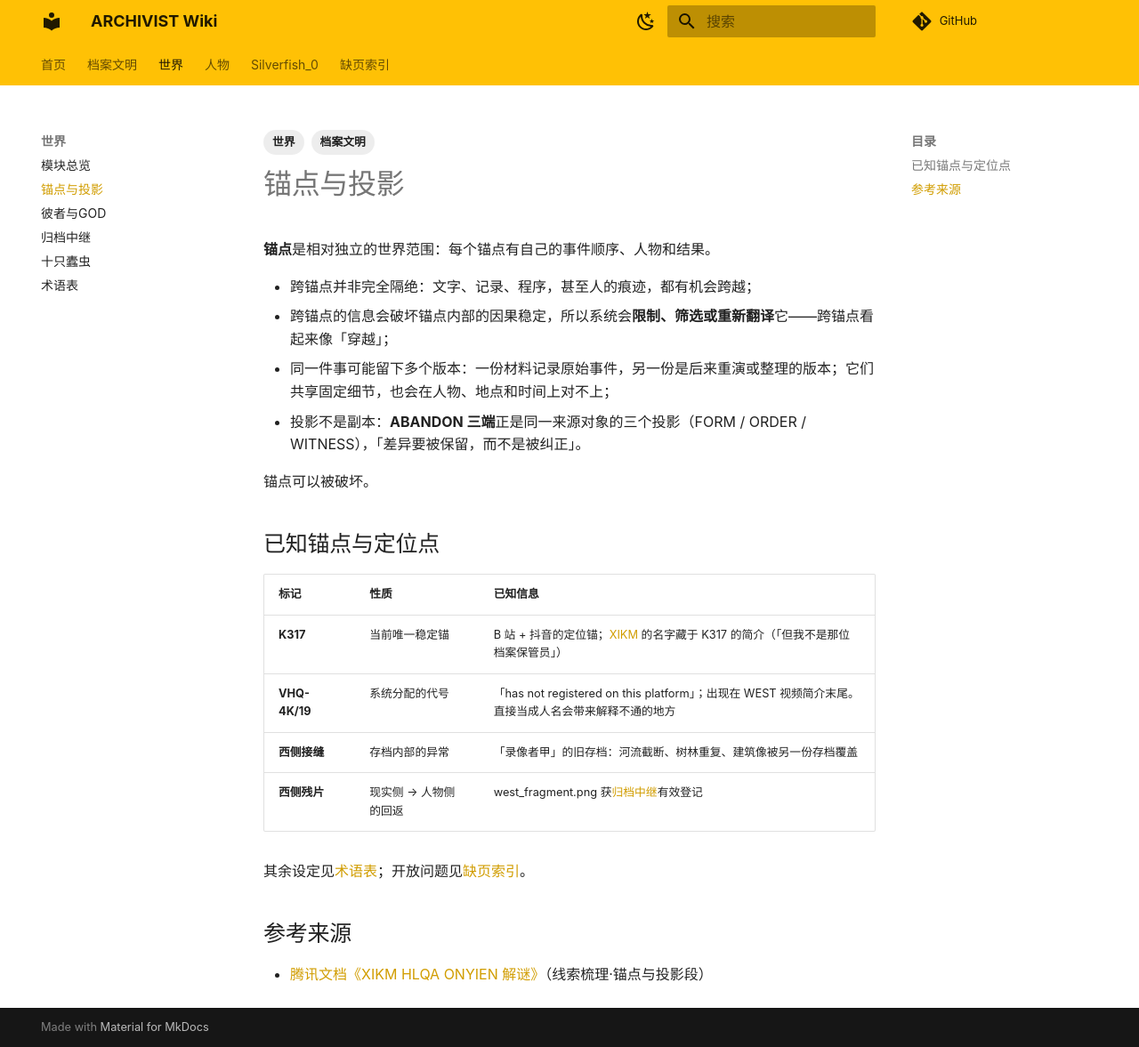
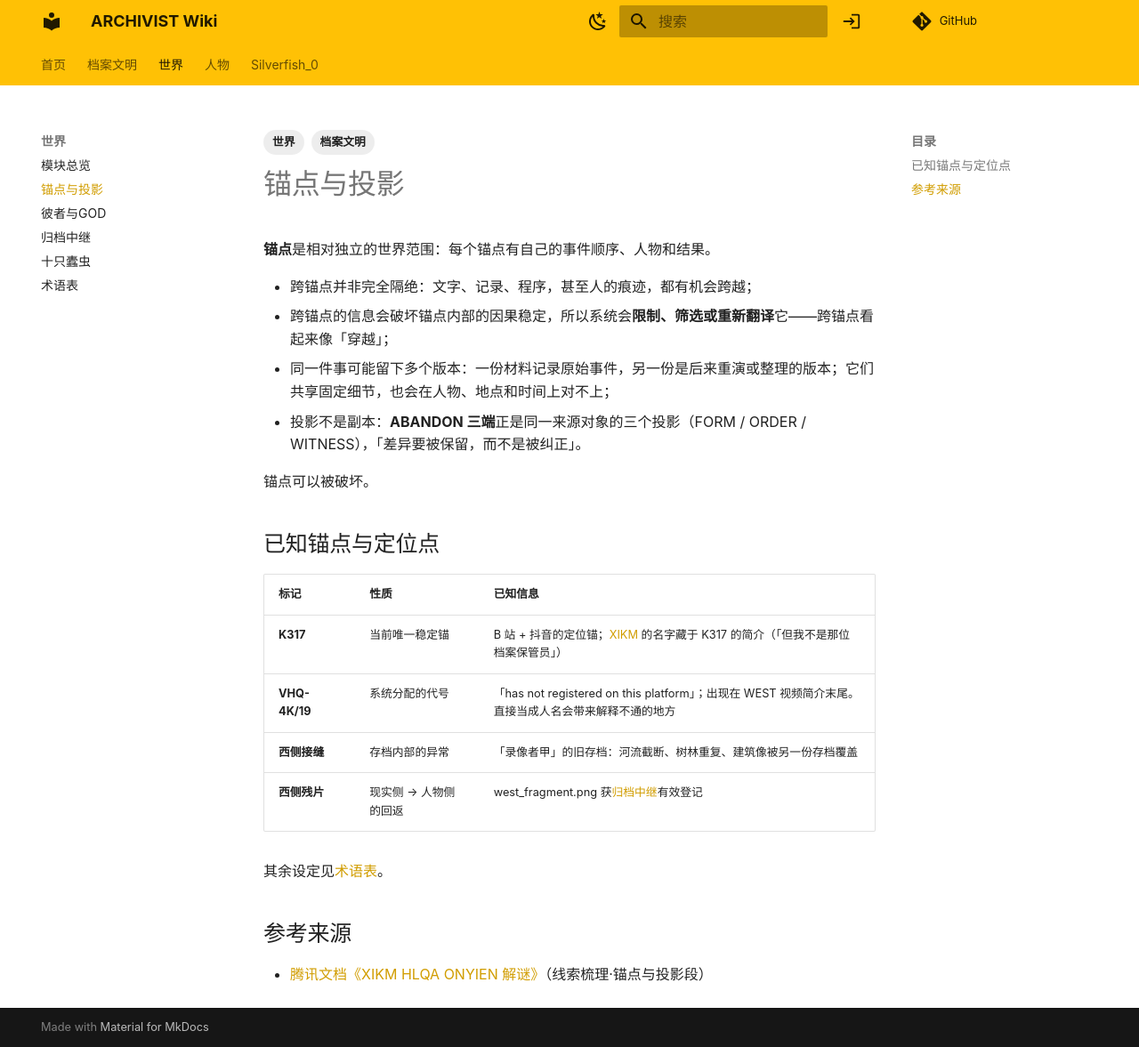
Before and after one commit to Rosmontis220/ARCHIVIST-Wiki, an MkDocs documentation site: the page built from docs/世界/锚点与投影.md, in a window 1280 px wide and 1177 px high. Shown: the whole window at 89% size. Built offline with MkDocs 1.6.1 and Material for MkDocs 9.7.7, drawn with Linux system fonts in a browser that asks for light colours; comment, search, counter and statistics services are not loaded.

Commit message:
缺页索引备份移除（内部知晓即可）；顶栏新增「登录后台」按钮直达 /admin/（Decap CMS）

```diff
--- a/docs/extra.css
+++ b/docs/extra.css
@@ -27,3 +27,20 @@
 }
 figure { margin: 1.2rem 0; text-align: center; }
 figure img { border-radius: 6px; }
+
+/* 顶栏「登录后台」按钮 */
+.md-header .admin-login {
+  display: inline-flex;
+  align-items: center;
+  justify-content: center;
+  width: auto;
+  padding: 0 .6rem;
+  color: var(--md-primary-bg-color);
+}
+.md-header .admin-login svg {
+  width: 1.1rem;
+  height: 1.1rem;
+}
+.md-header .admin-login:hover {
+  opacity: .7;
+}
--- a/docs/世界/锚点与投影.md
+++ b/docs/世界/锚点与投影.md
@@ -24,7 +24,7 @@
 | **西侧接缝** | 存档内部的异常 | 「录像者甲」的旧存档：河流截断、树林重复、建筑像被另一份存档覆盖 |
 | **西侧残片** | 现实侧 → 人物侧的回返 | west_fragment.png 获[归档中继](归档中继.md)有效登记 |
 
-其余设定见[术语表](术语表.md)；开放问题见[缺页索引](../缺页索引.md)。
+其余设定见[术语表](术语表.md)。
 
 ## 参考来源
 
--- a/mkdocs.yml
+++ b/mkdocs.yml
@@ -6,6 +6,7 @@
 
 theme:
   name: material
+  custom_dir: overrides
   language: zh
   font: false
   palette:
@@ -83,4 +84,3 @@
           - 模块概览: Silverfish_0/邮路终端/index.md
           - 邮件谜题: Silverfish_0/邮路终端/邮件谜题.md
       - GitHub据点: Silverfish_0/GitHub据点.md
-  - 缺页索引: 缺页索引.md
--- /dev/null
+++ b/overrides/partials/header.html
@@ -0,0 +1,73 @@
+{#-
+  This file was automatically generated - do not edit
+-#}
+{% set class = "md-header" %}
+{% if "navigation.tabs.sticky" in features %}
+  {% set class = class ~ " md-header--shadow md-header--lifted" %}
+{% elif "navigation.tabs" not in features %}
+  {% set class = class ~ " md-header--shadow" %}
+{% endif %}
+<header class="{{ class }}" data-md-component="header">
+  <nav class="md-header__inner md-grid" aria-label="{{ lang.t('header') }}">
+    <a href="{{ config.extra.homepage | d(nav.homepage.url, true) | url }}" title="{{ config.site_name | e }}" class="md-header__button md-logo" aria-label="{{ config.site_name }}" data-md-component="logo">
+      {% include "partials/logo.html" %}
+    </a>
+    <label class="md-header__button md-icon" for="__drawer">
+      {% set icon = config.theme.icon.menu or "material/menu" %}
+      {% include ".icons/" ~ icon ~ ".svg" %}
+    </label>
+    <div class="md-header__title" data-md-component="header-title">
+      <div class="md-header__ellipsis">
+        <div class="md-header__topic">
+          <span class="md-ellipsis">
+            {{ config.site_name }}
+          </span>
+        </div>
+        <div class="md-header__topic" data-md-component="header-topic">
+          <span class="md-ellipsis">
+            {% if page.meta and page.meta.title %}
+              {{ page.meta.title }}
+            {% else %}
+              {{ page.title }}
+            {% endif %}
+          </span>
+        </div>
+      </div>
+    </div>
+    {% if config.theme.palette %}
+      {% if not config.theme.palette is mapping %}
+        {% include "partials/palette.html" %}
+      {% endif %}
+    {% endif %}
+    {% if not config.theme.palette is mapping %}
+      {% include "partials/javascripts/palette.html" %}
+    {% endif %}
+    {% if config.extra.alternate %}
+      {% include "partials/alternate.html" %}
+    {% endif %}
+    {% if "material/search" in config.plugins %}
+      {% set search = config.plugins["material/search"] | attr("config") %}
+      {% if search.enabled %}
+        <label class="md-header__button md-icon" for="__search">
+          {% set icon = config.theme.icon.search or "material/magnify" %}
+          {% include ".icons/" ~ icon ~ ".svg" %}
+        </label>
+        {% include "partials/search.html" %}
+      {% endif %}
+    {% endif %}
+
+    <a href="/admin/" title="登录管理后台" class="md-header__button md-icon admin-login" aria-label="登录管理后台" target="_blank" rel="noopener">
+      {% include ".icons/material/login.svg" %}
+    </a>
+    {% if config.repo_url %}
+      <div class="md-header__source">
+        {% include "partials/source.html" %}
+      </div>
+    {% endif %}
+  </nav>
+  {% if "navigation.tabs.sticky" in features %}
+    {% if "navigation.tabs" in features %}
+      {% include "partials/tabs.html" %}
+    {% endif %}
+  {% endif %}
+</header>
```
Also changed, not shown: docs/Silverfish_0/index.md (+1 -1 lines), docs/index.md (+0 -1 lines), docs/世界/归档中继.md (+1 -1 lines), docs/缺页索引.md (deleted, +0 -23 lines).
